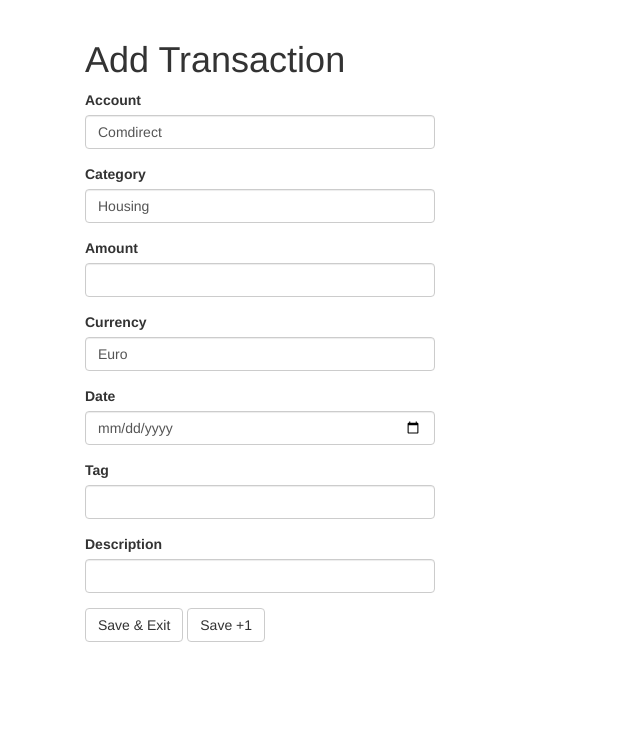
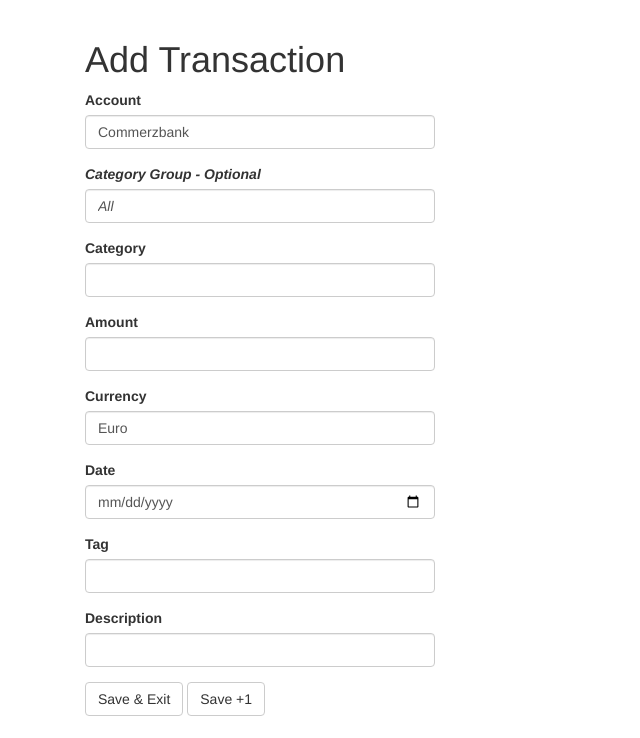
Before and after one commit to vieremds/MooneyApp, a Flask app: page /add_transaction in a window 1280 px wide. Shown: the part 62-800 px from the top of the page, without its empty margins (0-640 px from the left). Run offline with Flask 3, Linux system fonts and the light colour scheme; a user stored in the database is signed in; some libraries are stand-ins or nearby versions.

Commit message:
Add Transactions helpers and style

```diff
--- a/mooney/app/forms.py
+++ b/mooney/app/forms.py
@@ -3,7 +3,7 @@
 from wtforms_sqlalchemy.fields import QuerySelectField
 from wtforms.validators import ValidationError, DataRequired, Email, EqualTo, NumberRange
 from wtforms.widgets.core import Select
-from app.models import User, Account, Category, account_choices, category_choices, inv_acc_choices
+from app.models import User, Account, Category, account_choices, category_choices, inv_acc_choices, not_inv_acc_choices, income_categories, expense_categories
 import calendar
 from datetime import datetime, date
 from config import Config
@@ -64,8 +64,11 @@
 
 
 class TransactionForm(FlaskForm):
-    account = QuerySelectField(query_factory=account_choices, get_label='name')
-    category = QuerySelectField(query_factory=category_choices, get_label='name')
+    account = QuerySelectField(query_factory=not_inv_acc_choices, get_label='name')
+    cat_choices = SelectField('Category Group - Optional', choices=Config.CATEGORY_TYPES, default='All')
+    category = QuerySelectField(query_factory=category_choices, get_label='name', allow_blank=True)
+    cat_income = QuerySelectField('Category', query_factory=income_categories, get_label='name', default=None, allow_blank=True)
+    cat_expense = QuerySelectField('Category', query_factory=expense_categories, get_label='name', default=None, allow_blank=True)
     amount = FloatField('Amount')
     currency = SelectField('Currency', validators=[DataRequired()],
         choices=Config.CURRENCIES)
--- a/mooney/app/models.py
+++ b/mooney/app/models.py
@@ -54,7 +54,6 @@
     icon          = db.Column(db.String(255), nullable=True, default='mooney/app/static/icons/icon.png')
     budget_archive = db.Column(db.String(), nullable=True)
 
-
     def __repr__(self):
         return '<Category {}>'.format(self.name)
 
@@ -83,8 +82,20 @@
     ac = Account.query.filter_by(user_id=current_user.id).filter_by(type=type)
     return ac
 
-def category_choices(user=current_user):
+def not_inv_acc_choices(type='Investment', user=current_user):
+    ac = Account.query.filter_by(user_id=current_user.id).filter(Account.type!=type)
+    return ac
+
+def category_choices(type=False, user=current_user):
     cc = Category.query.filter_by(user_id=current_user.id)
+    return cc
+
+def income_categories(type='Income', user=current_user):
+    cc = Category.query.filter_by(user_id=current_user.id).filter_by(type=type)
+    return cc
+
+def expense_categories(type='Expense', user=current_user):
+    cc = Category.query.filter_by(user_id=current_user.id).filter_by(type=type)
     return cc
 
 class Transfer(db.Model):
--- a/mooney/app/routes.py
+++ b/mooney/app/routes.py
@@ -188,9 +188,20 @@
 def add_transaction():
     form = TransactionForm()
     if form.validate_on_submit():
-        #Competence is not yet an option
-        #think about transaction signs
-        transaction = Transaction(account=form.account.data.id, category=form.category.data.id, amount=form.amount.data,
+        #we have 3 forms.fields for category given the new layout, only one can be true
+        amt = form.amount.data
+
+        #Normalizing amount, in Income always positive, if Expense always negative
+        if form.cat_expense.data:
+            cat = form.cat_expense.data.id
+            amt = -abs(amt)
+        elif form.cat_income.data:
+            cat = form.cat_income.data.id
+            amt = abs(amt)
+        else:
+            cat = form.category.data.id
+
+        transaction = Transaction(account=form.account.data.id, category=cat, amount=amt,
                                   currency=form.account.data.currency, date=form.date.data,
                                   description=form.description.data, tag=form.tag.data)
         db.session.add(transaction)
@@ -283,20 +294,37 @@
     month_range = []
     acc_range = []
 
-    types = [request.args.get('types')]
+    #There are 3 load paths
+    #1) Default -> All accounts and Default form dates
+    #2) Types filtered in-page
+    #3) Types forwarded through request
 
-    if not types[0]:
+    #get dates for 1 and 2 - which are the same
+    start_date = form.start_date.data
+    end_date = form.end_date.data
+
+    #check if we have info from in-page form
+    if form.type.data:
+        types = form.type.data
         balance_by_type = get_balance_by_type()
-        start_date = form.start_date.data
-        end_date = form.end_date.data
         accounts = db.session.query(Account.id, Account.name, Account.type,Account.start_balance, Account.balance_archive,
-                                 Account.created_at).filter_by(user_id=current_user.id).all()
-    else:
-        balance_by_type = get_balance_by_type(types)
+                                    Account.created_at).filter(Account.type.in_(types)).filter_by(user_id=current_user.id).all()
+
+    #Retrieve information that was passed through request, not form
+    elif request.args.get('types'):
+        types = request.args.get('types')
+        #as we are here we overwrite dates
         start_date = datetime.strptime(request.args.get('start_date'), "%Y-%m-%d")
         end_date =  datetime.strptime(request.args.get('end_date'), "%Y-%m-%d")
+        balance_by_type = get_balance_by_type(types)
         accounts = db.session.query(Account.id, Account.name, Account.type,Account.start_balance, Account.balance_archive,
                                     Account.created_at).filter(Account.type.in_(types)).filter_by(user_id=current_user.id).all()
+    #Means no form, and no request -> default only
+    else:
+        # Load default stuff with all accounts
+        balance_by_type = get_balance_by_type()
+        accounts = db.session.query(Account.id, Account.name, Account.type,Account.start_balance, Account.balance_archive,
+                                    Account.created_at).filter_by(user_id=current_user.id).all()
 
     #define range to show
     month_range = pd.date_range(start_date,end_date,
@@ -517,8 +545,8 @@
                            giro_labels=giro_labels, values=values, income_keys=income_keys, income_values=income_values, expense_keys=expense_keys,
                            expense_values=expense_values, range_=month_range, values_=values_, accounts_=accounts_)
 
-#ADD TRANSACTIONS CATEGORY TOGGLE -> LIMIT CATEGORY AND ACCOUNT OPTIONS
 #BALANCE NEEDS RE-WORK, IT IS FUCKED UP FOR GIRO AND LIABILITY, INVESTMENT IS FINE
+#LOCAL MYSQL DATABASE
 #INPUT MY PAST DATA*
 #SOMETHING ON BUDGET, SAVE BUDGET, REVIEW BUDGET (ASSERTIVENESS), LOOK INTO AVERAGES, SAVINGS PLAN
 #IMPLEMENT ERRORS AS PER MEGATUTORIAL
--- a/mooney/app/templates/add_transaction.html
+++ b/mooney/app/templates/add_transaction.html
@@ -3,11 +3,119 @@
 
 {% block app_content %}
     <h1>Add Transaction</h1>
+    <!--select class="custom-select col-md-2" id="CategoryType">
+        <option selected>Choose...</option>
+        <option value="Income">Income</option>
+        <option value="Expense">Expense</option>
+    </select>
+    <br>
+    <br-->
     <form action="" method="post">
+        {{ form.hidden_tag() }}
+        <!--div class="row">
+            <div class="col-md-4">
+                {{ wtf.quick_form(form) }}
+            </div>
+        </div-->
         <div class="row">
             <div class="col-md-4">
-                {{ wtf.quick_form(form) }}
+                {{ wtf.form_field(form.account) }}
+            </div>
+        </div>
+        <div class="row">
+            <div class="col-md-4" style="font-style: italic; font-weight: lighter;">
+                {{ wtf.form_field(form.cat_choices) }}
+            </div>
+        </div>
+        <div class="row">
+            <div class="col-md-4" id="Cat" style="display: block;">
+                {{ wtf.form_field(form.category) }}
+            </div>
+        </div>
+        <div class="row" id="Expense" style="display: none;">
+            <div class="col-md-4">
+                {{ wtf.form_field(form.cat_expense) }}
+            </div>
+        </div>
+        <div class="row" id="Income" style="display: none;">
+            <div class="col-md-4">
+                {{ wtf.form_field(form.cat_income) }}
+            </div>
+        </div>
+        <div class="row">
+            <div class="col-md-4">
+                {{ wtf.form_field(form.amount) }}
+            </div>
+        </div>
+        <div class="row">
+            <div class="col-md-4">
+                {{ wtf.form_field(form.currency) }}
+            </div>
+        </div>
+        <div class="row">
+            <div class="col-md-4">
+                {{ wtf.form_field(form.date) }}
+            </div>
+        </div>
+        <div class="row">
+            <div class="col-md-4">
+                {{ wtf.form_field(form.tag) }}
+            </div>
+        </div>
+        <div class="row">
+            <div class="col-md-4">
+                {{ wtf.form_field(form.description) }}
+            </div>
+        </div>
+        <div class="row">
+            <div class="col-md-4">
+                {{ wtf.form_field(form.submit) }}
+                {{ wtf.form_field(form.submit_plus) }}
             </div>
         </div>
     </form>
 {% endblock %}
+{% block scripts %}
+<script>
+  $(document).ready(function() {
+    // define a function that sets the appropriate value based on cat_choices
+    function setCatFormValue() {
+      let cat_choices = document.getElementById("cat_choices");
+      //Check what is there and display what matters
+      if (cat_choices.value === 'Income') {
+        //Clean the pre-selection
+        document.getElementById("cat_expense").value = '';
+        document.getElementById("category").value = '';
+        //Display/Hide
+        document.getElementById("Cat").style.display = 'none';
+        document.getElementById("Expense").style.display = 'none';
+        document.getElementById("Income").style.display = 'block';
+        //Style
+        document.getElementById("amount").style.backgroundColor = '#EDFFFF'
+      } else if (cat_choices.value === 'Expense') {
+        //Clean the pre-selection
+        document.getElementById("cat_income").value = '';
+        document.getElementById("category").value = '';
+        //Display/Hide
+        document.getElementById("Cat").style.display = 'none';
+        document.getElementById("Income").style.display = 'none';
+        document.getElementById("Expense").style.display = 'block';
+        //Style
+        document.getElementById("amount").style.backgroundColor = '#FFE8E7'
+      } else {
+        //Clean the pre-selection
+        document.getElementById("cat_income").value = '';
+        document.getElementById("cat_expense").value = '';
+      }
+    }
+
+    // run the function once at page load
+    setCatFormValue();
+
+    // attach an event listener to #cat_choices
+    $('#cat_choices').on('change', function() {
+      setCatFormValue();
+    });
+  });
+  </script>
+{% endblock %}
--- a/mooney/app/templates/categories.html
+++ b/mooney/app/templates/categories.html
@@ -24,7 +24,7 @@
   </div>
   <div class="col-sm-4">
     <div class="center">
-      <a href="{{ url_for('add_category') }}" class="btn btn-secondary">Add Category</a>
+      <a href="{{ url_for('add_category') }}" class="btn btn-primary">Add Category</a>
     </div>
   </div>
 </div>
--- a/mooney/config.py
+++ b/mooney/config.py
@@ -9,6 +9,6 @@
     DEBUG = True
     ACCOUNT_TYPES = ['Giro','Liability','Investment']
     CURRENCIES = [('EUR', 'Euro'), ('BRL', 'Brasilian-Real'), ('USD', 'Dollar'), ('GBP','British-Pounds')]
-    CATEGORY_TYPES = ['Income','Expense']
+    CATEGORY_TYPES = ['All','Income','Expense']
     LOG_TO_STDOUT = os.environ.get('LOG_TO_STDOUT')
     MONTHS = ['January','February','March', 'April','May','June','July','August','September','October','November','December']
```
Also changed, not shown: mooney/app.db.
